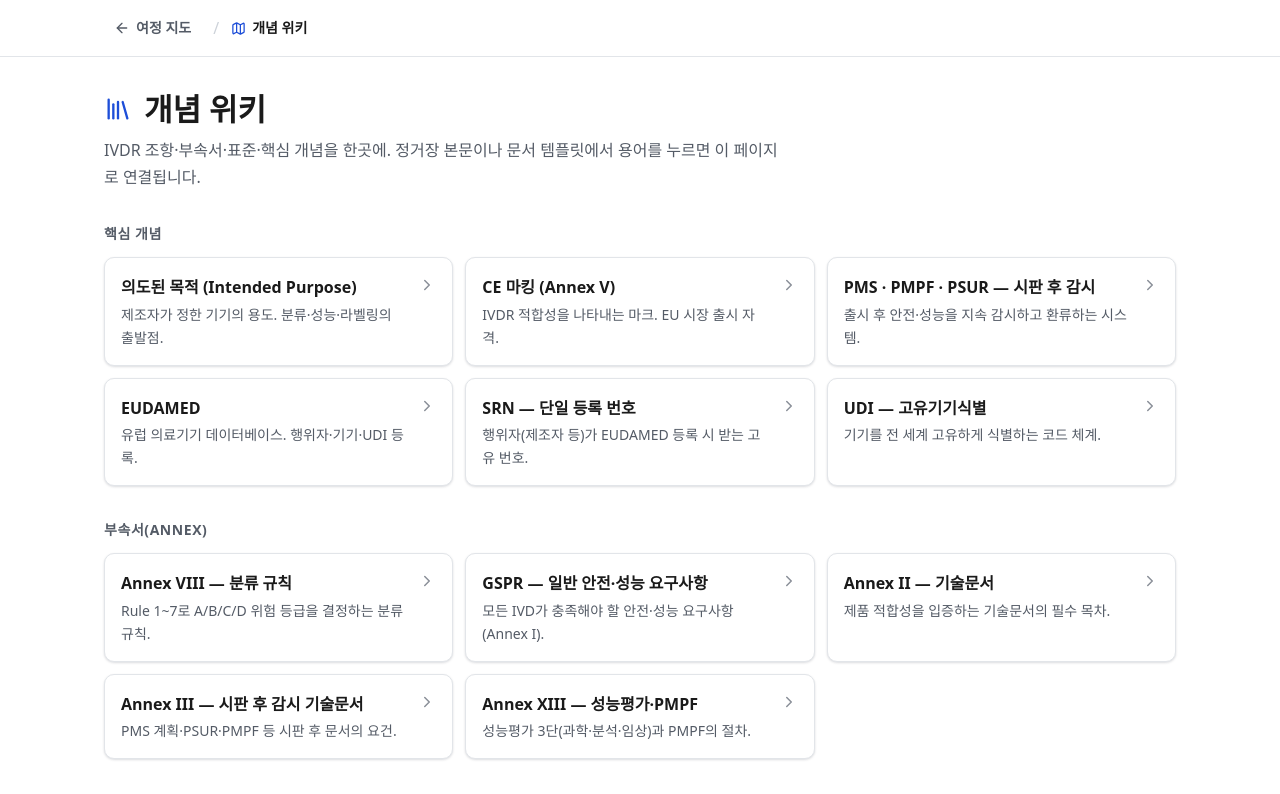
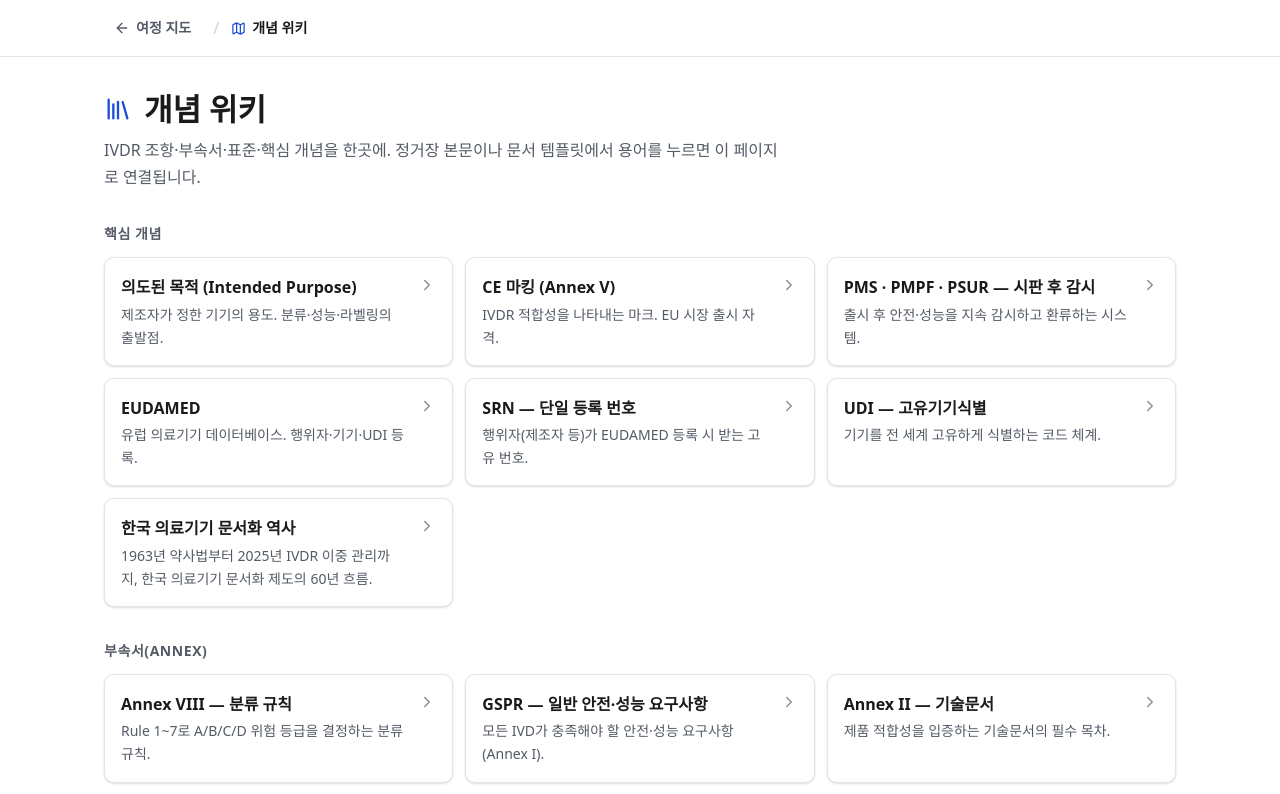
Before and after one commit to mungbws1031/hoesik-app, a React (Vite) app in the folder ivdr-wiki/: page /wiki in a window 1280 px wide. Shown: the top 794 px of the page. Built offline with nearby package versions, Linux system fonts and the light colour scheme; a web font is replaced by a local one.

Commit message:
feat(wiki): 한국 의료기기 문서화 역사 위키 페이지 추가

```diff
--- a/ivdr-wiki/src/data/concepts.ts
+++ b/ivdr-wiki/src/data/concepts.ts
@@ -328,6 +328,33 @@ export const concepts: WikiConcept[] = [
     relatedStationIds: [9],
     relatedConceptSlugs: ["pep-per", "pms", "eudamed", "doc"],
   },
+  {
+    slug: "kr-regulatory-history",
+    term: "한국 의료기기 문서화 역사",
+    aka: ["의료기기법 역사", "MFDS 규제 변천", "기술문서 제도"],
+    category: "concept",
+    summary: "1963년 약사법부터 2025년 IVDR 이중 관리까지, 한국 의료기기 문서화 제도의 60년 흐름.",
+    body: [
+      "**1단계 — 약사법 시대 (1963~2002): 문서 없던 시절.** 1963년 약사법 제정 시 의료기기는 의약품의 하위 개념으로 편입됐다. 등록 서류는 품목 신고서와 제조 방법 개요 수준에 불과했고, 설계 이력·위험 분석·임상 근거라는 개념 자체가 없었다. 1994년 WTO 가입 이후 수출 기업이 FDA 510(k)·CE 마킹 요건과 처음 맞닥뜨리면서 '기술문서(Technical File)가 무엇인가'라는 질문이 처음 나왔다.",
+      "**2단계 — 의료기기법 독립 (2003): 가장 큰 전환점.** 2003년 5월 29일 의료기기법이 약사법에서 분리·제정됐다. 이 순간부터 '문서로 증명해야 팔 수 있다'는 패러다임이 법제화됐다. 위험도에 따른 1~4등급 분류 체계, 등급별 차등 허가/인증/신고, 기술문서(성능시험 성적서·설계 사양·원자재 등) 제출 의무가 생겼다. 배경에는 1990년대 말~2000년대 초 실리콘 보형물·불량 혈당계 부작용 사고와 이에 따른 국회 압력이 있었다.",
+      "**3단계 — GMP·ISO 13485 도입 (2007~2010): 과정도 문서화.** 2007년 의료기기 제조·품질관리기준(GMP) 의무 시행으로 완제품 성적서(결과)를 넘어 제조 프로세스 전체를 문서화하는 시대가 열렸다. 설계 이력 파일(DHF)·제조 이력 기록(DHR)·품질 매뉴얼·SOP·내부 심사 기록이 필수가 됐다. 2008년 ISO 13485:2003이 한국산업표준(KS)으로 채택되면서 한국 GMP와 ISO 13485가 사실상 동일화되기 시작했다. 유럽·일본이 ISO 13485를 요구하자 수출 기업들이 먼저 도입했고 KFDA가 뒤따랐다.",
+      "**4단계 — 임상·성능 근거 의무화 (2012~2016): 효과도 증명하라.** 2012년 의료기기법 개정으로 3·4등급 신규 품목에 임상시험 자료 또는 문헌 근거 제출이 의무화됐다. 2013년 KFDA가 장관급 식품의약품안전처(MFDS)로 격상되면서 예산·인력이 확대되고 규제 강도가 높아졌다. 배경에는 2011년 유럽 PIP 실리콘 보형물 스캔들로 촉발된 글로벌 임상 근거 요구 확산이 있다.",
+      "**5단계 — 위험관리·PMS 명문화 (2017~2019): 출시 후에도 계속.** EU MDR 2017/745 발표에 연동해 한국도 의료기기법 전부개정(2017년 제정·2019년 시행)을 단행했다. {{iso-14971|ISO 14971}} 위험관리 파일 제출(3·4등급), 시판 후 조사(PMS) 계획·보고서 의무화, 이상 사례 보고(ICSR) 30일/15일 기한 명문화, UDI 로드맵이 함께 도입됐다.",
+      "**6단계 — AI·IVD·글로벌 이중 관리 (2020~현재): 디지털 시대.** 2020년 AI 의료기기 허가 가이드라인이 처음 발표됐고, 2021년에는 체외진단기기법이 의료기기법에서 독립 분리됐다. EU IVDR(2017/746)의 성능평가 3단 구조(과학적 타당성·분석적·임상적)가 한국 체외진단기기 허가 기준에도 반영됐다. 2025년 EU IVDR 전면 시행으로 수출 기업은 EUDAMED 등록 + MDCG 가이드 반영 문서를 한국 허가 문서와 병행 관리해야 하는 **이중 문서 관리 시대**에 진입했다.",
+      "**핵심 드라이버 요약.** ① 수출 필요성(FDA·CE 요건 흡수) — 가장 큰 동력. ② 국내 부작용 사고 — 국회 압력으로 독립법·GMP 제정. ③ EU MDR/IVDR 발표 — 한국 법 즉각 연동 개정. ④ AI·디지털헬스 부상 — 알고리즘 검증·RWE 등 새 문서 유형 추가. 문서화가 무거워진 이유를 한 줄로 요약하면: **'팔려면 증명해야 한다'는 글로벌 기준이 수입됐고, 국내 사고가 불신을 키워 국회가 법으로 강제했다.**",
+    ],
+    refs: [
+      "약사법 (1963)",
+      "의료기기법 (2003.5.29 제정)",
+      "의료기기 GMP 기준 (2007)",
+      "ISO 13485:2016 / KS P ISO 13485",
+      "의료기기법 전부개정 (2017, 2019 시행)",
+      "체외진단기기법 (2021)",
+      "MFDS AI 의료기기 허가·심사 가이드라인 (2020~2024)",
+    ],
+    relatedStationIds: [1, 2, 4, 5, 6, 11],
+    relatedConceptSlugs: ["iso-13485", "iso-14971", "pms", "gspr", "eudamed"],
+  },
 ];
 
 export const conceptBySlug = (slug: string): WikiConcept | undefined =>
```
